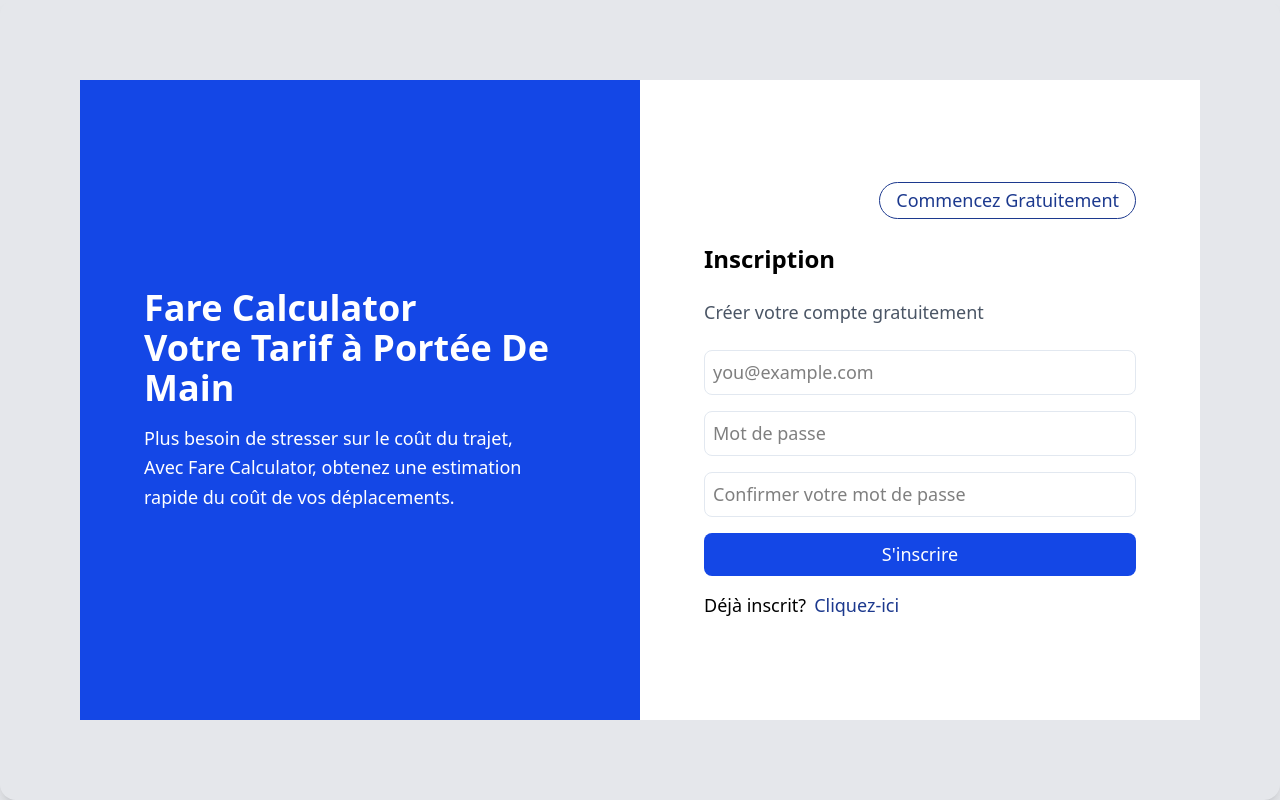
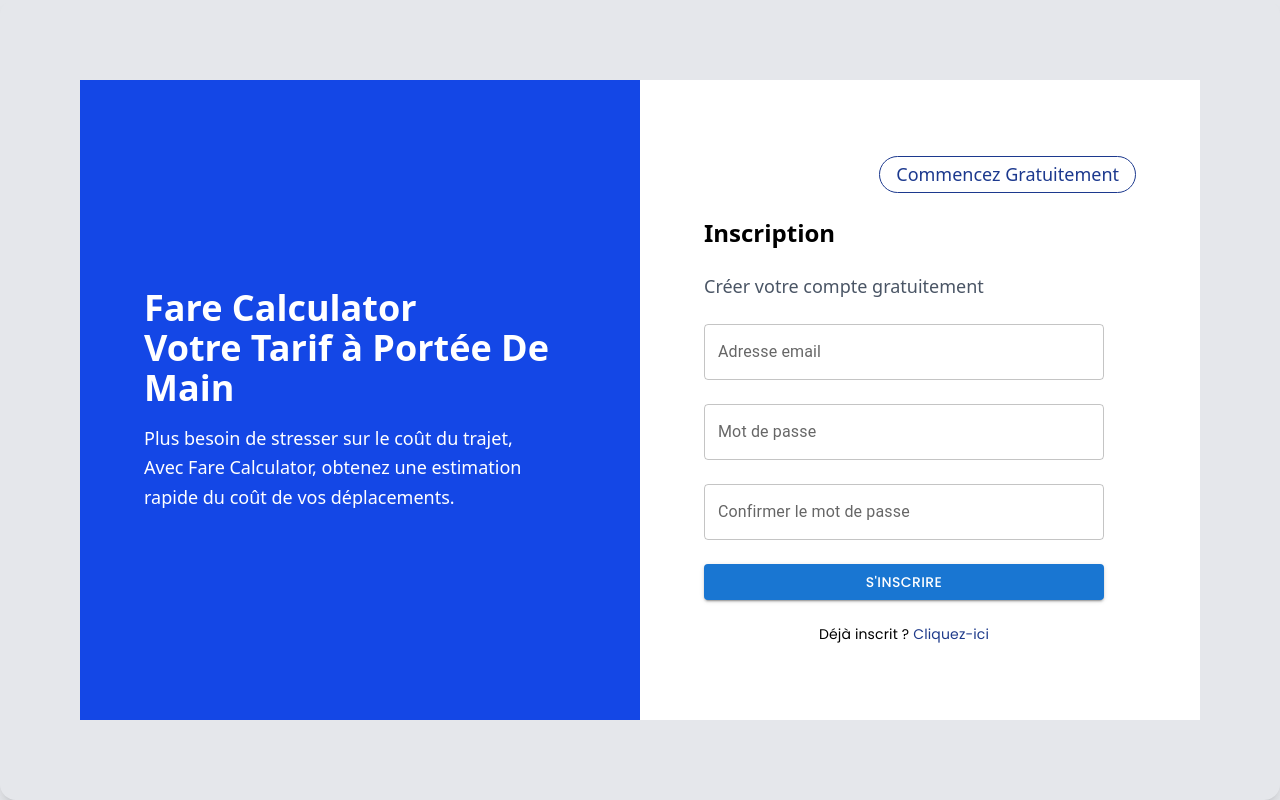
Before and after one commit to samuel200220/FARE_CALCULATOR_WEB_APP, a Next.js app: page /inscription1 in a window 1280 px wide. Built offline with nearby package versions, Linux system fonts and the light colour scheme.

Commit message:
Authentification

```diff
--- a/app/connexion1/page.tsx
+++ b/app/connexion1/page.tsx
@@ -1,65 +1,109 @@
 'use client';
+
 import Link from 'next/link';
-import { useState } from 'react';
+import { Box, TextField, Button, Stack, Typography } from '@mui/material';
+import { useForm } from 'react-hook-form';
+import toast from 'react-hot-toast';
+import { useRouter } from 'next/navigation';
+import { Poppins } from 'next/font/google';
+
+const font = Poppins({
+  subsets: ['latin'],
+  weight: ['400', '500', '600', '700'],
+  variable: '--font-poppins',
+});
+
+interface ConnexionFormData {
+  motDePasse: string;
+  motDePasseConfirmation: string;
+}
 
 export default function Page() {
-  const [password, setPassword] = useState('');
-  const [repeatPassword, setRepeatPassword] = useState('');
-  const [acceptedTerms, setAcceptedTerms] = useState(false);
+  const router = useRouter();
+
+  const {
+    register,
+    handleSubmit,
+    formState: { errors },
+    watch,
+  } = useForm<ConnexionFormData>();
+
+  const onSubmit = (data: ConnexionFormData) => {
+    if (data.motDePasse !== data.motDePasseConfirmation) {
+      toast.error('Les mots de passe ne correspondent pas');
+    } else {
+      // Ici vous pouvez ajouter la logique de connexion (vérification d'email, etc.)
+      toast.success('Connexion réussie');
+      router.push('/'); // rediriger vers une autre page
+    }
+  };
 
   return (
-    <div className="min-h-screen flex p-20 rounded-2xl shadow-lg">
+    <div className="min-h-screen flex p-20 rounded-2xl shadow-lg font-[Poppins]">
       {/* Left Section */}
       <div className="w-1/2 bg-blue-700 text-white p-16 flex flex-col justify-center">
         <h1 className="text-4xl font-bold mb-4">
-          Fare Calculator <br /> Votre Tarif a Portee De Main
+          Fare Calculator <br /> Votre Tarif à Portée De Main
         </h1>
         <p className="text-lg leading-relaxed">
-          Plus besoin de stresser sur le cout du trajet, <br />
-          Avec Fare Calculator, obtenez une estimation  <br />
-          rapide du cout de vos deplacements.
+          Plus besoin de stresser sur le coût du trajet, <br />
+          Avec Fare Calculator, obtenez une estimation <br />
+          rapide du coût de vos déplacements.
         </p>
       </div>
 
       {/* Right Section */}
       <div className="w-1/2 p-16 bg-white flex flex-col justify-center">
-
         <h2 className="text-2xl font-bold mb-6">Connexion</h2>
 
-        <form className="space-y-4">
-          <input
+        <Box
+          component="form"
+          onSubmit={handleSubmit(onSubmit)}
+          noValidate
+          autoComplete="off"
+          sx={{ fontFamily: 'Poppins, sans-serif', maxWidth: 400 }}
+        >
+          <Stack spacing={3}>
+            <TextField
               type="password"
-            placeholder="Votre mot de passe"
-            value={password}
-            onChange={(e) => setPassword(e.target.value)}
-            className="w-full border p-2 rounded-md"
+              label="Votre mot de passe"
+              variant="outlined"
+              fullWidth
+              {...register('motDePasse', { required: 'Mot de passe requis' })}
+              error={!!errors.motDePasse}
+              helperText={errors.motDePasse?.message}
             />
-          <input
+
+            <TextField
               type="password"
-            placeholder="Confirmer votre mot de passe"
-            value={repeatPassword}
-            onChange={(e) => setRepeatPassword(e.target.value)}
-            className="w-full border p-2 rounded-md"
+              label="Confirmer le mot de passe"
+              variant="outlined"
+              fullWidth
+              {...register('motDePasseConfirmation', {
+                required: 'Confirmation requise',
+              })}
+              error={!!errors.motDePasseConfirmation}
+              helperText={errors.motDePasseConfirmation?.message}
             />
-          {/* <div className="flex items-center">
-            <input
-              type="checkbox"
-              checked={acceptedTerms}
-              onChange={() => setAcceptedTerms(!acceptedTerms)}
-              className="mr-2"
-            />
-            <span className="text-sm text-gray-700">
-              I accept the <a href="#" className="underline text-blue-900">Terms and Conditions</a>
-            </span>
-          </div> */}
-          <button
+
+            <Button
+              variant="contained"
+              color="primary"
+              fullWidth
               type="submit"
-            className="w-full bg-blue-700 text-white py-2 rounded-md hover:bg-blue-800 transition"
+              sx={{ textTransform: 'none', fontWeight: 'bold' }}
             >
               Se Connecter
-          </button>
-          <h5>Pas de compte?<Link href={'/inscription1'} className="text-blue-900 mr-4 ml-2">Cliquez ici</Link></h5>
-        </form>
+            </Button>
+
+            <Typography variant="body2" align="center">
+              Pas de compte ?{' '}
+              <Link href="/inscription1" className="text-blue-900 ml-1">
+                Cliquez ici
+              </Link>
+            </Typography>
+          </Stack>
+        </Box>
       </div>
     </div>
   );
--- a/app/inscription1/page.tsx
+++ b/app/inscription1/page.tsx
@@ -1,13 +1,67 @@
 'use client';
-import Typography from '@mui/material/Typography';
+
+import { useState } from 'react';
+import { useRouter } from 'next/navigation';
+import { useForm } from 'react-hook-form';
+import axios from 'axios';
+import toast from 'react-hot-toast';
 import Link from 'next/link';
-import { useState } from 'react';
+import {
+  Box,
+  TextField,
+  Button,
+  Stack,
+  Typography
+} from '@mui/material';
+import { Poppins } from 'next/font/google';
+
+const font = Poppins({
+  subsets: ['latin'],
+  weight: ['400', '500', '600', '700'],
+  variable: '--font-poppins',
+});
+
+interface FormData {
+  nomUtilisateur: string;
+  mailUtilisateur: string;
+  motDePasse: string;
+  motDePasseConfirmation: string;
+}
 
 export default function Page() {
-  const [email, setEmail] = useState('');
-  const [password, setPassword] = useState('');
-  const [repeatPassword, setRepeatPassword] = useState('');
-  const [acceptedTerms, setAcceptedTerms] = useState(false);
+  const router = useRouter();
+
+  const {
+    handleSubmit,
+    register,
+    formState: { errors },
+  } = useForm<FormData>();
+
+  const onSubmit = async (data: FormData) => {
+    if (data.motDePasse !== data.motDePasseConfirmation) {
+      toast.error('Les mots de passe ne correspondent pas');
+      return;
+    }
+
+    try {
+      const res = await axios.get(
+        `http://localhost:4000/user?mailUtilisateur=${data.mailUtilisateur}`
+      );
+
+      if (res.data.length > 0) {
+        toast.error('Un compte existe déjà avec cette adresse mail');
+        return;
+      }
+
+      await axios.post('http://localhost:4000/user', data);
+      toast.success('Inscription réussie');
+      localStorage.removeItem('compteurUtilisation');
+      router.push('/connexion1');
+    } catch (error) {
+      console.error(error);
+      toast.error('Une erreur est survenue');
+    }
+  };
 
   return (
     <div className="min-h-screen flex p-20 rounded-2xl shadow-lg">
@@ -18,7 +72,7 @@
         </h1>
         <p className="text-lg leading-relaxed">
           Plus besoin de stresser sur le coût du trajet, <br />
-          Avec Fare Calculator, obtenez une estimation  <br />
+          Avec Fare Calculator, obtenez une estimation <br />
           rapide du coût de vos déplacements.
         </p>
       </div>
@@ -26,7 +80,7 @@
       {/* Right Section */}
       <div className="w-1/2 p-16 bg-white flex flex-col justify-center">
         <div className="flex justify-end mb-6">
-          <Link href={'/'}>
+          <Link href="/">
             <button className="border border-blue-900 text-blue-900 px-4 py-1 rounded-full hover:bg-blue-900 hover:text-white transition">
               Commencez Gratuitement
             </button>
@@ -36,51 +90,79 @@
         <h2 className="text-2xl font-bold mb-6">Inscription</h2>
         <p className="mb-6 text-gray-600">Créer votre compte gratuitement</p>
 
-        <form className="space-y-4">
-          <input
+        <Box
+          component="form"
+          noValidate
+          autoComplete="off"
+          onSubmit={handleSubmit(onSubmit)}
+          sx={{
+            fontFamily: 'Poppins, sans-serif',
+            width: '100%',
+            maxWidth: 400,
+            mx: 'auto',
+            ml:0,
+          }}
+        >
+          <Stack spacing={3} sx={{fontFamily: 'Poppins, sans-serif'}}>
+            {/* <TextField
+              label="Nom d'utilisateur"
+              fullWidth
+              {...register('nomUtilisateur', { required: 'Ce champ est requis' })}
+              error={!!errors.nomUtilisateur}
+              helperText={errors.nomUtilisateur?.message}
+            /> */}
+
+            <TextField
               type="email"
+              label="Adresse email"
               placeholder="you@example.com"
-            value={email}
-            onChange={(e) => setEmail(e.target.value)}
-            className="w-full border p-2 rounded-md"
+              variant="outlined"
+              fullWidth
+              {...register('mailUtilisateur', { required: 'Email requis' })}
+              error={!!errors.mailUtilisateur}
+              helperText={errors.mailUtilisateur?.message}
+              sx={{fontFamily: 'Poppins, sans-serif'}}
             />
-          <input
+
+            <TextField
               type="password"
-            placeholder="Mot de passe"
-            value={password}
-            onChange={(e) => setPassword(e.target.value)}
-            className="w-full border p-2 rounded-md"
+              label="Mot de passe"
+              fullWidth
+              {...register('motDePasse', { required: 'Mot de passe requis' })}
+              error={!!errors.motDePasse}
+              helperText={errors.motDePasse?.message}
+              sx={{fontFamily: 'Poppins, sans-serif'}}
             />
-          <input
+
+            <TextField
               type="password"
-            placeholder="Confirmer votre mot de passe"
-            value={repeatPassword}
-            onChange={(e) => setRepeatPassword(e.target.value)}
-            className="w-full border p-2 rounded-md"
+              label="Confirmer le mot de passe"
+              fullWidth
+              {...register('motDePasseConfirmation', {
+                required: 'Confirmation requise'
+              })}
+              error={!!errors.motDePasseConfirmation}
+              helperText={errors.motDePasseConfirmation?.message}
+              sx={{fontFamily: 'Poppins, sans-serif'}}
             />
-          {/* <div className="flex items-center">
-            <input
-              type="checkbox"
-              checked={acceptedTerms}
-              onChange={() => setAcceptedTerms(!acceptedTerms)}
-              className="mr-2"
-            />
-            <span className="text-sm text-gray-700">
-              I accept the <a href="#" className="underline text-blue-900">Terms and Conditions</a>
-            </span>
-          </div> */}
-          <button
-            type="submit"
-            className="w-full bg-blue-700 text-white py-2 rounded-md hover:bg-blue-800 transition"
+
+            <Button
+              variant="contained"
+              color="primary"
+              fullWidth
+              type="submit" sx={{fontFamily: 'Poppins, sans-serif'}}
             >
               S'inscrire
-          </button>
-          <h5>Déjà inscrit?<Link href={'/connexion1'} className="text-blue-900 mr-4 ml-2">Cliquez-ici</Link></h5>
-        </form>
-        {/* <div className='justify-end'>
-          <h5>Deja inscrit?</h5>
-          <Link href={'/connexion1'} className="text-blue-900 mr-4">Connexion</Link>
-          </div> */}
+            </Button>
+
+            <Typography variant="body2" align="center" sx={{fontFamily: 'Poppins, sans-serif'}}>
+              Déjà inscrit ?{' '}
+              <Link href="/connexion1" style={{ fontFamily: 'Poppins, sans-serif',color: '#1e3a8a' }}>
+                Cliquez-ici
+              </Link>
+            </Typography>
+          </Stack>
+        </Box>
       </div>
     </div>
   );
--- a/db.json
+++ b/db.json
@@ -20,9 +20,14 @@
       "mailUtilisateur": "passo@gmail.com",
       "motDePasse": "passo1",
       "motDePasseConfirmation": "passo1"
+    },
+    {
+      "id": "74d8",
+      "nomUtilisateur": "Sean",
+      "mailUtilisateur": "sean@gmail.com",
+      "motDePasse": "sean2",
+      "motDePasseConfirmation": "sean2"
     }
   ],
-  "commentaires":[
-
-  ]
+  "commentaires": []
 }
```
Lines whose indentation alone changed are shown as unchanged.
